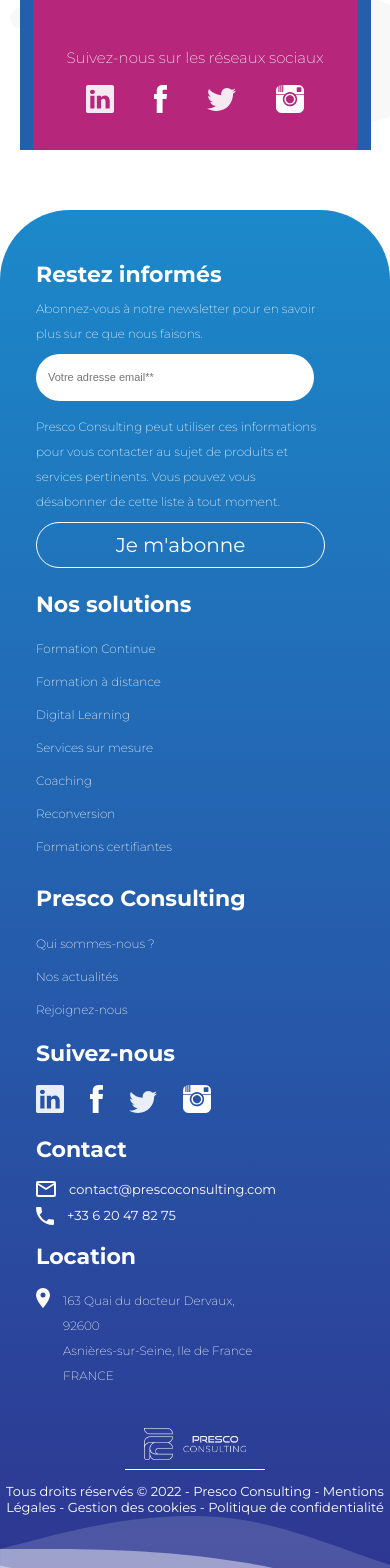
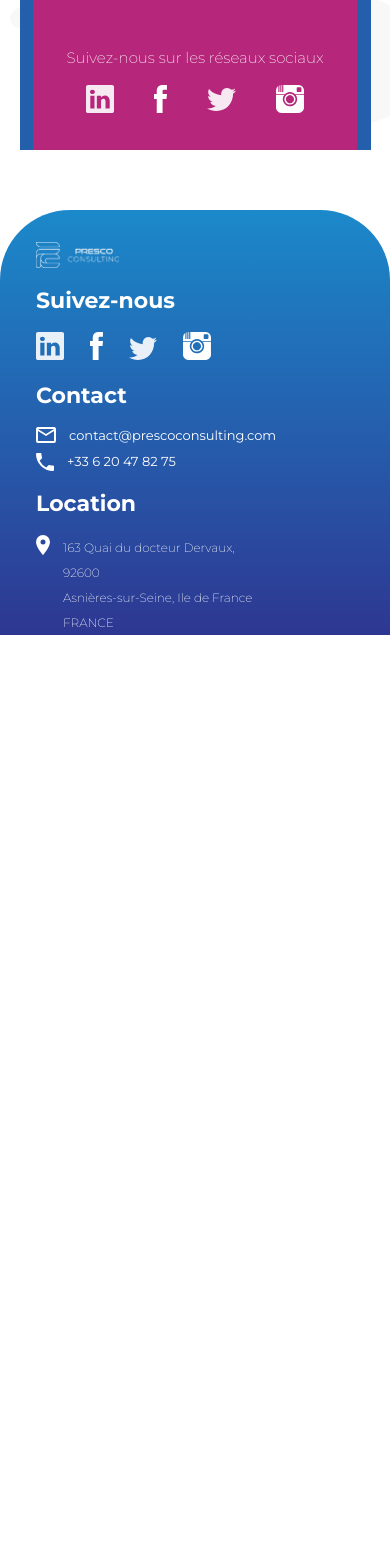
Before and after one commit to nawfelsekrafi/presco-consulting, an Angular app: page /contactez-nous in a window 390 px wide. Shown: the part 1912-3480 px from the top of the page. After the commit the page ends 2547 px from the top, so only its background shows below. Built offline with nearby package versions, Linux system fonts and the light colour scheme.

Commit message:
footer adjustments

```diff
--- a/src/app/layout/footer/footer.component.css
+++ b/src/app/layout/footer/footer.component.css
@@ -9,20 +9,20 @@
   font-family: "Montserrat", sans-serif;
   position: relative;
 }
-.footer__container > div:nth-child(1) {
+.footer__container > div:nth-child(2) {
   display: flex;
   justify-content: space-between;
 }
-.footer__container > div:nth-child(1) > div:nth-child(1) {
+.footer__container > div:nth-child(2) > div:nth-child(1) {
   width: 32%;
   display: flex;
   flex-direction: column;
   padding-right: 29px;
 }
-.footer__container > div:nth-child(1) > div:nth-child(2) {
+.footer__container > div:nth-child(2) > div:nth-child(2) {
   width: 22%;
 }
-.footer__container > div:nth-child(1) > div:nth-child(3) {
+.footer__container > div:nth-child(2) > div:nth-child(3) {
   width: 23%;
 }
 
@@ -76,11 +76,10 @@
   font-size: 13px;
   text-align: center;
   background-size: cover;
-  background-position-y: 88px;
+  background-position-y: 50px;
   background-repeat: no-repeat;
-  margin: 40px -36px 0px -36px;
+  margin: 9px -36px 0px -36px;
   padding: 0px;
-  height: 140px;
 }
 .copy-right > hr {
   border: none;
@@ -111,24 +110,26 @@
   align-items: flex-start;
 }
 
-
 @media only screen and (max-width: 1180px) {
   #footer-logo {
     width: 26%;
   }
-    .footer__container> div:nth-child(1) > div {
+  .footer__container > div:nth-child(2) > div {
     width: initial !important;
   }
-    .footer__container > div:nth-child(1) {
+  .footer__container > div:nth-child(2) {
     display: grid;
     grid-template-columns: 50% 39%;
     justify-content: center;
     align-items: start;
     justify-items: start;
   }
+  #informations , .links, .copy-right , .solutions{
+    display: none;
+  }
 }
 @media only screen and (max-width: 612px) {
-    .footer__container > div:nth-child(1) {
+  .footer__container > div:nth-child(2) {
     grid-template-columns: 100%;
   }
 }
--- a/src/app/layout/footer/footer.component.html
+++ b/src/app/layout/footer/footer.component.html
@@ -1,6 +1,7 @@
 <div class="footer__container">
+    <img id="footer-logo" src="assets/Presco Consulting Logo (Rectangle).svg" alt="footer logo">
     <div>
-        <div>
+        <div id="informations">
             <h2 id="restez-inf">Restez informés</h2>
             <p>Abonnez-vous à notre newsletter pour en savoir plus sur ce que nous faisons.</p>
             <input type="text" placeholder="Votre adresse email**">
@@ -8,7 +9,7 @@
                 pertinents. Vous pouvez vous désabonner de cette liste à tout moment.</p>
             <button>Je m'abonne</button>
         </div>
-        <div>
+        <div  class="solutions">
             <div>
                 <h2>Nos solutions</h2>
                 <p>Formation Continue</p>
@@ -21,7 +22,7 @@
             </div>
         </div>
         <div>
-            <div>
+            <div  class="links">
                 <h2>Presco Consulting</h2>
                 <p>Qui sommes-nous ?</p>
                 <p>Nos actualités</p>
@@ -60,7 +61,6 @@
         </div>
     </div>
     <div class="copy-right">
-        <img id="footer-logo" src="assets/Presco Consulting Logo (Rectangle).svg" alt="footer logo">
         <hr>
         Tous droits réservés © 2022 - Presco Consulting - Mentions Légales - Gestion des cookies - Politique de
         confidentialité<br>
--- a/src/app/layout/header/header.component.css
+++ b/src/app/layout/header/header.component.css
@@ -34,7 +34,7 @@
 
 .header__container > div > a {
   padding: 14px 0px 0px 0px;
-  margin: 20px;
+  margin: 8px 20px;
   font-size: 12px;
   font-family: "Montserrat", sans-serif;
   border: none;
```
Lines whose indentation alone changed are shown as unchanged.
